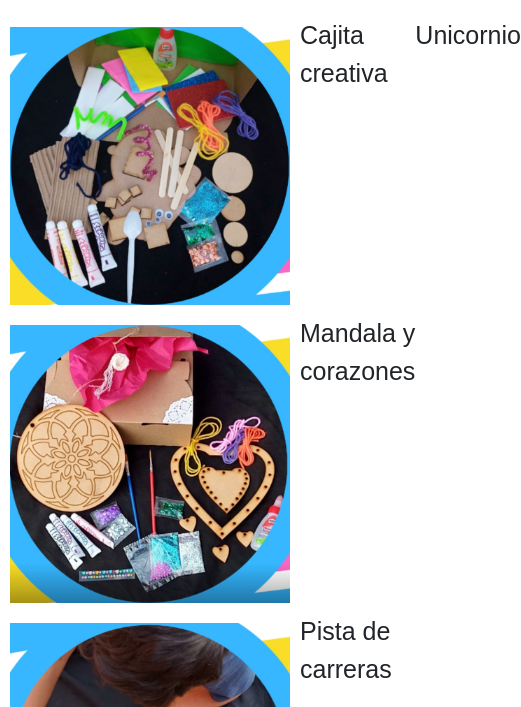
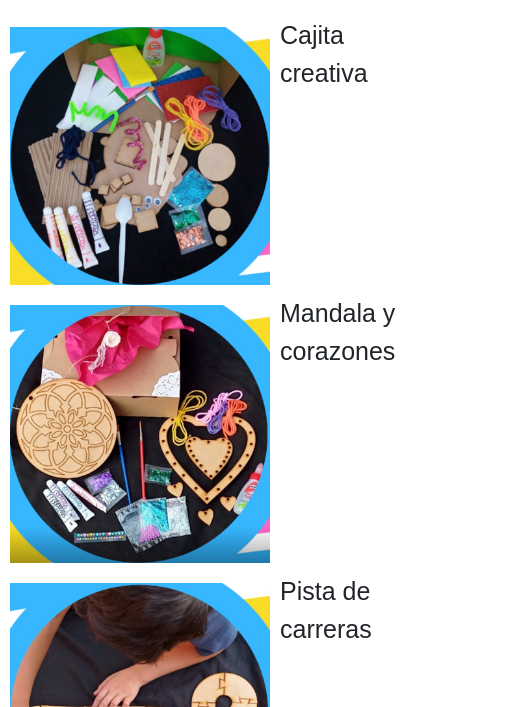
Before and after one commit to LucianJorja/Preentrega2Jorja, a plain HTML site: page section/productos.html in a window 390 px wide. Shown: the part 137-844 px from the top of the page, 521 px wide, since content can reach past the window. Drawn offline with nearby package versions, Linux system fonts and the light colour scheme.

Commit message:
arreglé tamaños en mobile first

```diff
--- a/section/productos.html
+++ b/section/productos.html
@@ -36,7 +36,7 @@
         <h3 class="titulo">Productos</h3>
         <section class="productos">
             <img class="imagen item1" src="../image/Cajita creativa.png" alt="">
-                <p class="name 1">
+                <p class="name name1">
                     Cajita creativa
                 </p>
             <img class="imagen item2" src="../image/Mandala y corazones.png" alt="">
@@ -48,7 +48,7 @@
                     Pista de carreras
                 </p>
             <img class="imagen item4" src="../image/Unicornio.png" alt="">
-                <p class="name 4">
+                <p class="name name 4">
                     Unicornio
                 </p>
         </section>
--- a/styles/styles.css
+++ b/styles/styles.css
@@ -23,8 +23,8 @@ footer{
     margin-top: auto;
 }
 .video{
-    width: 395px;
-    height: 702px;
+    width: 360px;
+    height: 509px;
     margin-bottom: 10px;
     padding: 10px;
 }
@@ -53,12 +53,12 @@ footer{
 }
 .productos{
     display: grid;
-    grid-template-columns: repeat(4,1fr);
+    grid-template-columns: repeat(2,1fr);
     grid-template-areas:
-    "item1 name1 . ."
-    "item2 name2 . ."
-    "item3 name3 . ."
-    "item4 name4 . .";
+    "item1 name1"
+    "item2 name2"
+    "item3 name3"
+    "item4 name4";
     margin-bottom: 10px;
 }
 .item1{
@@ -90,8 +90,8 @@ footer{
     font-family: sans-serif;
 }
 .imagen{
-    width: 280px;
-    height: 278px;
+    width: 260px;
+    height: 258px;
     margin: 10px;
 }
 .space{
@@ -167,7 +167,7 @@ footer{
     }
     .productos{
         display: grid;
-        grid-template-columns: repeat(2,1fr);
+        grid-template-columns: repeat(4 ,1fr);
         grid-template-areas:
         "item1 name1 item2 name2"
         "item3 name3 item4 name4";
```
